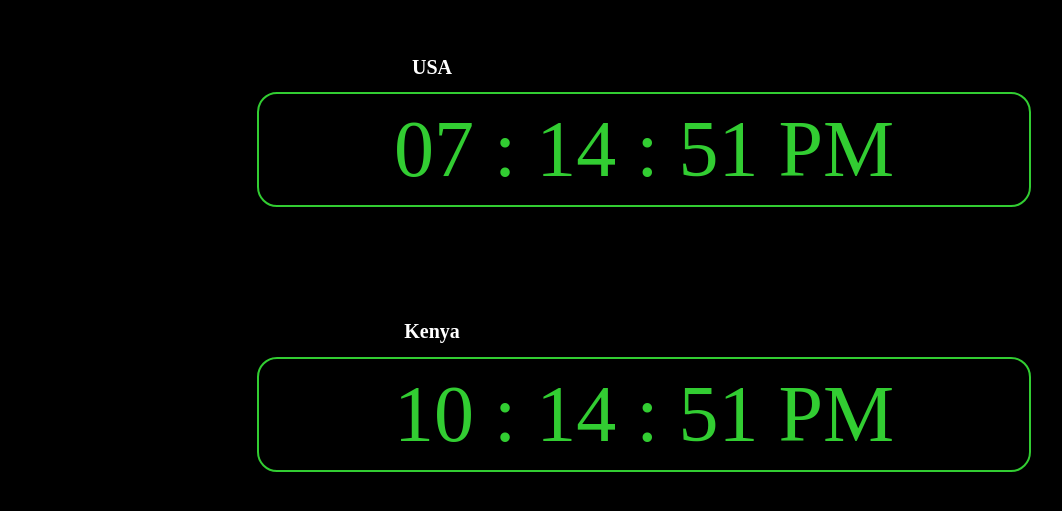
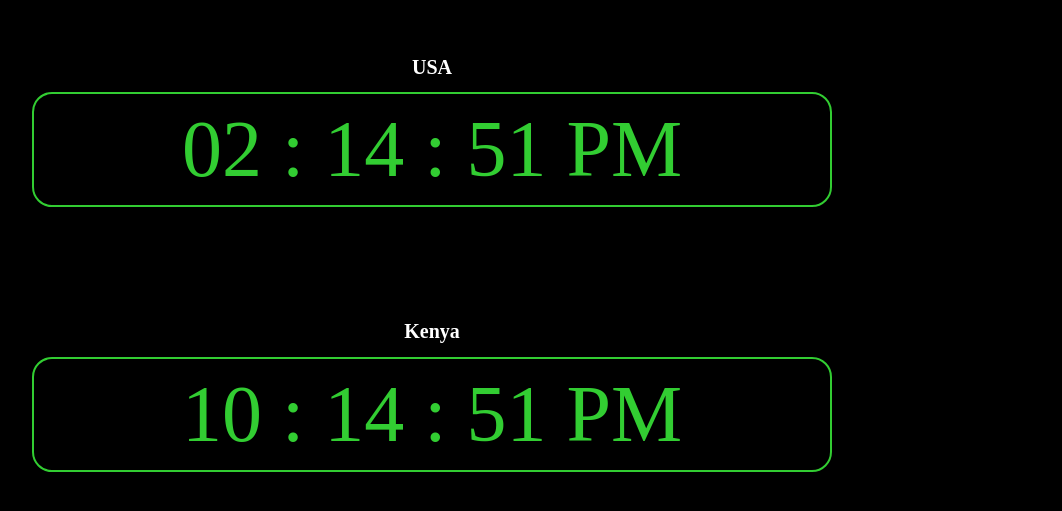
Before and after one commit to rickmastry/JS_Digital_Clock, a plain HTML site: page index.html in a window 1280 px wide. Shown: the part 151-662 px from the top of the page, without its empty margins (208-1270 px from the left). Drawn offline with Linux system fonts and the light colour scheme.

Commit message:
fixed the full screen alignment

```diff
--- a/main.js
+++ b/main.js
@@ -21,7 +21,9 @@ function showKenyaTime(){
 
 function showTime(){
     let date = new Date();
-    let hours = date.getHours();
+    let america =  { timeZone: 'America/New_York' }
+    let americaTime = new Date(date.toLocaleString("en-US", america));
+    let hours = americaTime.getHours();
     let minutes = date.getMinutes();
     let seconds = date.getSeconds();
 
--- a/style.css
+++ b/style.css
@@ -13,7 +13,7 @@ body {
 }
 
 .overall-container {
-    width: 750px;
+    width: 800px;
     text-align: center;
 }
 
@@ -22,6 +22,7 @@ body {
     flex-direction: column;
     text-align: center;
     justify-content: center;
+
 
 }
 
@@ -42,12 +43,9 @@ h1 {
 #clock {
     border: 2px solid #32cd32;
     border-radius: 20px;
-    width: 100%;
     font-family: "whitrabt";
     font-size: 5rem;
     color: #32cd32;
-    margin-left: 200px;
-    margin-right: 200px;
     text-align: center;
     padding: 10px;
     transition: all 0.3s ease-in-out;
@@ -61,12 +59,9 @@ h1 {
 #clock-two {
     border: 2px solid #32cd32;
     border-radius: 20px;
-    width: 100%;
     font-family: "whitrabt";
     font-size: 5rem;
     color: #32cd32;
-    margin-left: 200px;
-    margin-right: 200px;
     text-align: center;
     padding: 10px;
     transition: all 0.3s ease-in-out;
```
